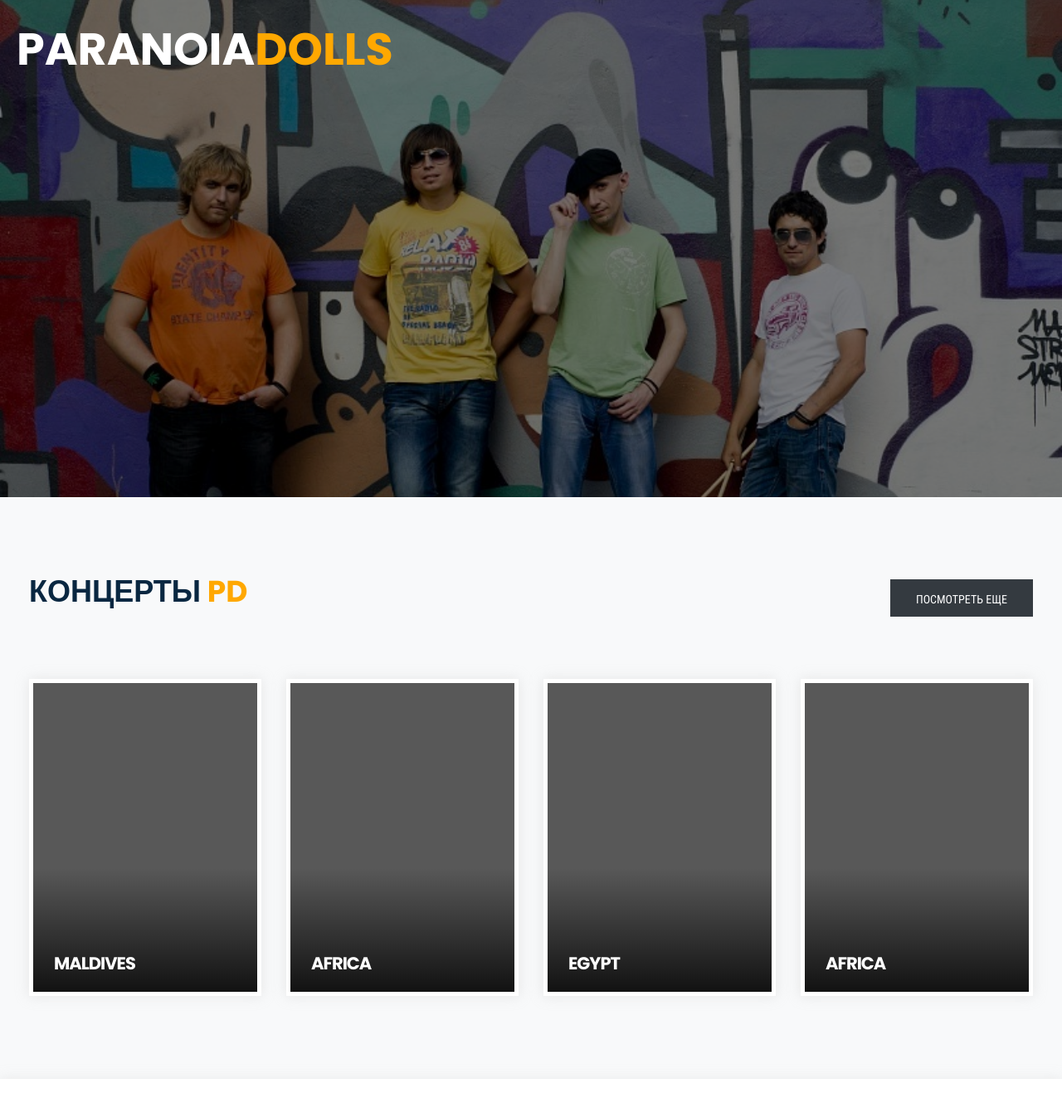
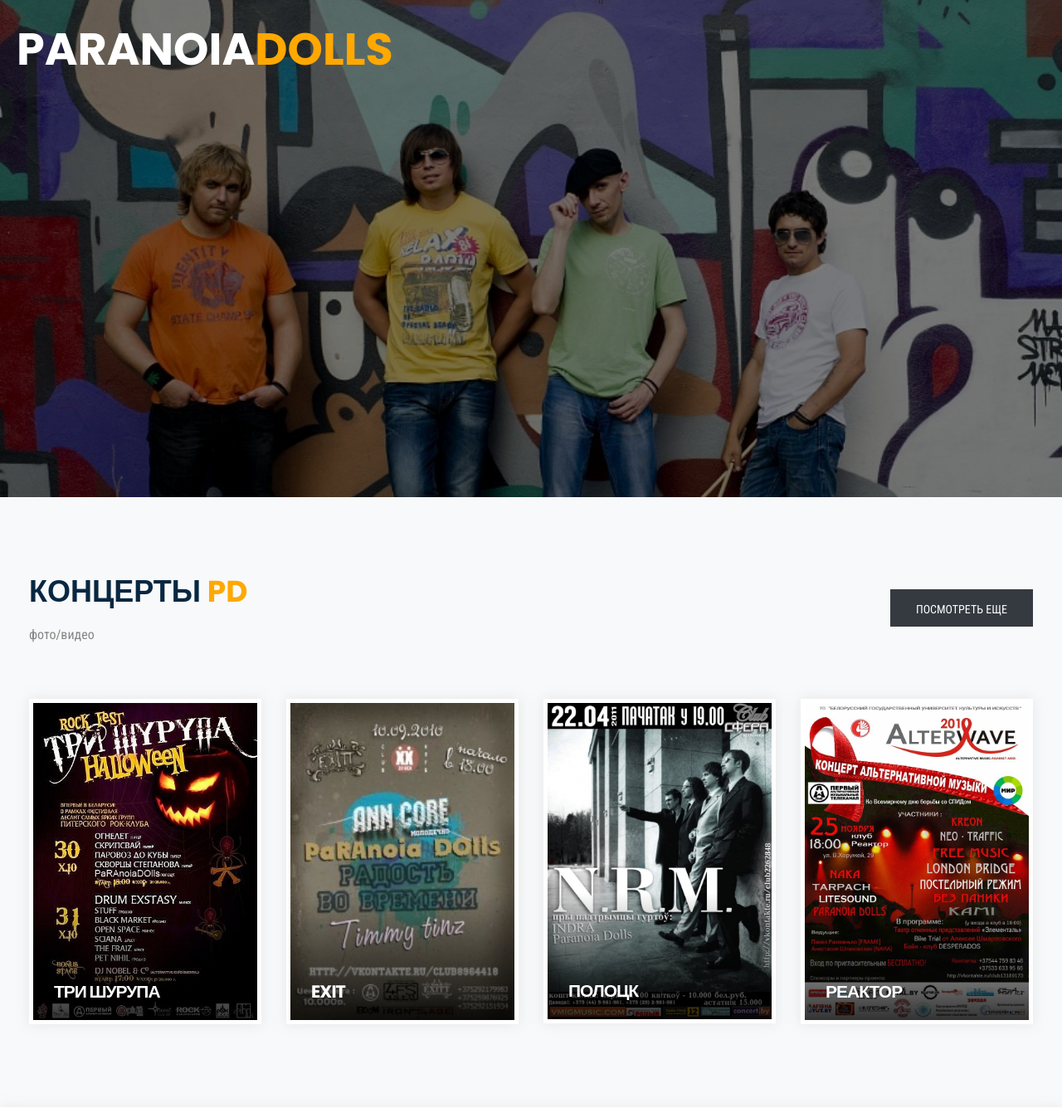
Before and after one commit to TumashenkaAliaksandr/my_music_PaRAnoiaDOlls, a Django app: page / in a window 1280 px wide. Shown: the part 130-1465 px from the top of the page at 83% size. Run offline with Django 4.2, Linux system fonts and the light colour scheme; some libraries are stand-ins or nearby versions.

Commit message:
added posters to the home page

```diff
--- a/webapp/templates/webapp/index.html
+++ b/webapp/templates/webapp/index.html
@@ -12,7 +12,7 @@
                 <div class="row display-flex">
                 <div class="col-md-8">
                     <h2>Концерты <span>Pd</span></h2>
-                    <p class="mar-0"></p>
+                    <p class="mar-0">фото/видео</p>
                 </div>
                 <div class="col-md-4">
                     <a href="#" class="btn btn-black pull-right">Посмотреть еще</a>
@@ -22,10 +22,10 @@
             <div class="row">
                 <div class="col-md-3 col-sm-6 col-xs-12">
                     <div class="top-hotels-ii">
-                        <img src="{% static 'webapp/images/dt-1.jpg' %}" alt="hotel-image">
-                        <h4>Maldives</h4>
+                        <img src="{% static 'webapp/images/aphisha8.jpg' %}" alt="hotel-image">
+                        <h4>Три Шурупа</h4>
                         <div class="pp-details yellow">
-                            <span class="pull-left">40 Hotels</span>
+                            <span class="pull-left">Гродно</span>
                             <span class="pp-tour-ar">
                                 <a href="#"><i class="fa fa-angle-right pad-0"></i></a>
                             </span>
@@ -34,10 +34,10 @@
                 </div>
                 <div class="col-md-3 col-sm-6 col-xs-12">
                     <div class="top-hotels-ii">
-                        <img src="{% static 'webapp/images/dt-2.jpg' %}" alt="hotel-image">
-                        <h4>Africa</h4>
+                        <img src="{% static 'webapp/images/aphisha2.jpg' %}" alt="hotel-image">
+                        <h4>Exit</h4>
                         <div class="pp-details yellow">
-                            <span class="pull-left">40 Hotels</span>
+                            <span class="pull-left">XX век</span>
                             <span class="pp-tour-ar">
                                 <a href="#"><i class="fa fa-angle-right pad-0"></i></a>
                             </span>
@@ -46,10 +46,10 @@
                 </div>
                 <div class="col-md-3 col-sm-6 col-xs-12">
                     <div class="top-hotels-ii">
-                        <img src="{% static 'webapp/images/dt-3.jpg' %}" alt="hotel-image">
-                        <h4>Egypt</h4>
+                        <img src="{% static 'webapp/images/aphisha7.jpg' %}" alt="hotel-image">
+                        <h4>Полоцк</h4>
                         <div class="pp-details yellow">
-                            <span class="pull-left">40 Hotels</span>
+                            <span class="pull-left">Клуб Сфера</span>
                             <span class="pp-tour-ar">
                                 <a href="#"><i class="fa fa-angle-right pad-0"></i></a>
                             </span>
@@ -58,10 +58,10 @@
                 </div>
                 <div class="col-md-3 col-sm-6 col-xs-12">
                     <div class="top-hotels-ii">
-                        <img src="{% static 'webapp/images/dt-4.jpg' %}" alt="hotel-image">
-                        <h4>Africa</h4>
+                        <img src="{% static 'webapp/images/aphisha4.jpg' %}" alt="hotel-image">
+                        <h4>Реактор</h4>
                         <div class="pp-details yellow">
-                            <span class="pull-left">40 Hotels</span>
+                            <span class="pull-left">Минск</span>
                             <span class="pp-tour-ar">
                                 <a href="#"><i class="fa fa-angle-right pad-0"></i></a>
                             </span>
@@ -77,7 +77,7 @@
     <section class="rooms rooms-style1">
         <div class="container">
             <div class="section-title">
-                <h2>Наши <span>Товары</span></h2>
+                <h2>Наш <span>Мерч</span></h2>
                 <p>Lorem ipsum dolor sit amet, consectetur adipiscing elit. Donec ex neque, sodales accumsan sapien et, auctor vulputate quam donec vitae consectetur turpis</p>
             </div>
             <div class="room-outer">
@@ -469,8 +469,8 @@
     <section class="news">
         <div class="container">
             <div class="section-title">
-                <h2>Latest <span>News</span></h2>
-                <p>Lorem ipsum dolor sit amet, consectetur adipiscing elit. Donec ex neque, sodales accumsan sapien et, auctor vulputate quam donec vitae consectetur turpis</p>
+                <h2>Pd <span>Новости</span></h2>
+                <p>Записываем новый сингл Беларусские ковбои.</p>
             </div>
             <div class="news-outer">
                 <div class="row">
```
Also changed, not shown: webapp/static/webapp/images/aphisha2.jpg (added), webapp/static/webapp/images/aphisha3.jpg (added), webapp/static/webapp/images/aphisha4.jpg (added), webapp/static/webapp/images/aphisha7.jpg (added), webapp/static/webapp/images/aphisha8.jpg (added).
